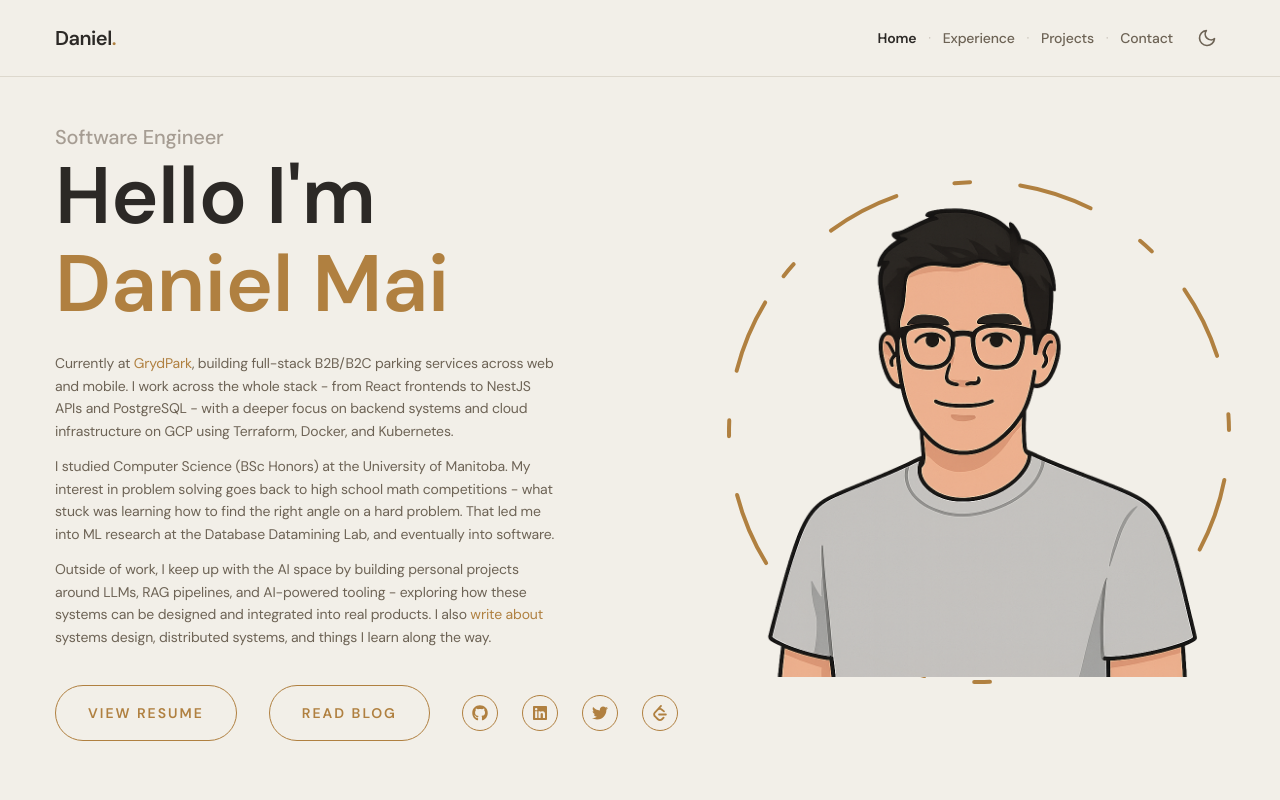
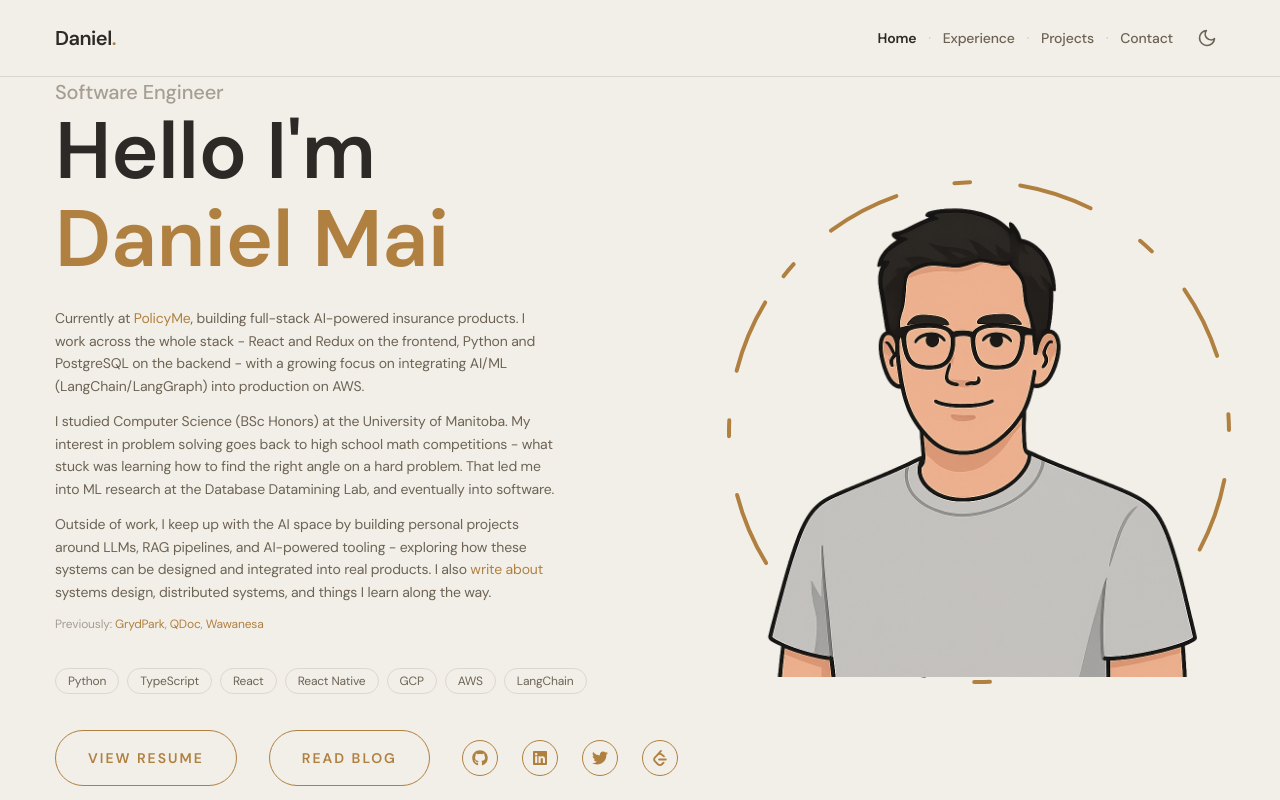
Before and after one commit to danielmai12/dmai-portfolio, a Next.js app: page / in a window 1280 px wide. Built offline with nearby package versions, Linux system fonts and the light colour scheme.

Commit message:
Update portfolio

```diff
--- a/src/app/experience/page.tsx
+++ b/src/app/experience/page.tsx
@@ -20,6 +20,21 @@ type Experience = {
 };
 
 const experiences: Experience[] = [
+  {
+    company: "PolicyMe",
+    url: "https://www.policyme.com/",
+    roles: [{ title: "Software Engineer", period: "July 2026 - Present" }],
+    location: "Toronto, Canada",
+    narrative:
+      "Joining PolicyMe to work across their AI-powered insurance platform — full-stack on **Python**, **React/Redux**, **PostgreSQL**, and **AWS**, with a focus on integrating AI/ML (document processing, data extraction, recommendation engines) into production alongside their senior AI engineers. Carrying the same **plan → execute → validate** discipline into a stack built around **LangChain/LangGraph** and **n8n** — scoping features and data pipelines up front, shipping incrementally, and building in the observability to prove correctness in production rather than assume it.",
+    bullets: [
+      "Full-stack feature development across **Python**, **React/Redux**, **PostgreSQL**, and **AWS** for an AI-powered web application.",
+      "Integrating AI models and third-party APIs for document processing, data extraction, and recommendation engines, working closely with senior engineers to get them production-ready.",
+      "Building scalable, secure, and observable cloud architecture and data pipelines feeding AI model training and inference.",
+      "Contributing to architecture planning, code review, and release planning, with end-to-end feature ownership once ramped up.",
+      "Participating in company-wide engineering initiatives — quarterly planning, hackathons, engineering guilds, and AI tooling experiments.",
+    ],
+  },
   {
     company: "GrydPark",
     url: "https://parkwithgryd.com/",
--- a/src/app/page.tsx
+++ b/src/app/page.tsx
@@ -25,19 +25,18 @@ const Home = () => {
               <p>
                 Currently at{" "}
                 <a
-                  href="https://parkwithgryd.com/"
+                  href="https://www.policyme.com/"
                   target="_blank"
                   rel="noopener noreferrer"
                   className="hover:underline"
                   style={{ color: "var(--accent-color)" }}
                 >
-                  GrydPark
+                  PolicyMe
                 </a>
-                , building full-stack B2B/B2C parking services across web and
-                mobile. I work across the whole stack - from React frontends to
-                NestJS APIs and PostgreSQL - with a deeper focus on backend
-                systems and cloud infrastructure on GCP using Terraform, Docker,
-                and Kubernetes.
+                , building full-stack AI-powered insurance products. I work
+                across the whole stack - React and Redux on the frontend, Python
+                and PostgreSQL on the backend - with a growing focus on
+                integrating AI/ML (LangChain/LangGraph) into production on AWS.
               </p>
               <p>
                 I studied Computer Science (BSc Honors) at the University of
@@ -59,10 +58,64 @@ const Home = () => {
                   style={{ color: "var(--accent-color)" }}
                 >
                   write about
+                </a>{" "}
+                systems design, distributed systems, and things I learn along
+                the way.
+              </p>
+              <p className="text-xs" style={{ color: "var(--muted-text)" }}>
+                Previously:{" "}
+                <a
+                  href="https://parkwithgryd.com/"
+                  target="_blank"
+                  rel="noopener noreferrer"
+                  className="hover:underline"
+                  style={{ color: "var(--accent-color)" }}
+                >
+                  GrydPark
                 </a>
-                {" "}systems design, distributed systems, and things I learn
-                along the way.
+                ,{" "}
+                <a
+                  href="https://qdoc.ca/"
+                  target="_blank"
+                  rel="noopener noreferrer"
+                  className="hover:underline"
+                  style={{ color: "var(--accent-color)" }}
+                >
+                  QDoc
+                </a>
+                ,{" "}
+                <a
+                  href="https://www.wawanesa.com/"
+                  target="_blank"
+                  rel="noopener noreferrer"
+                  className="hover:underline"
+                  style={{ color: "var(--accent-color)" }}
+                >
+                  Wawanesa
+                </a>
               </p>
+            </div>
+            <div className="flex flex-wrap gap-2 mb-9">
+              {[
+                "Python",
+                "TypeScript",
+                "React",
+                "React Native",
+                "GCP",
+                "AWS",
+                "LangChain",
+              ].map((tech) => (
+                <span
+                  key={tech}
+                  className="text-xs px-3 py-1 rounded-full"
+                  style={{
+                    border: "1px solid var(--border-color)",
+                    color: "var(--text-color)",
+                  }}
+                >
+                  {tech}
+                </span>
+              ))}
             </div>
             <div className="flex flex-col xl:flex-row items-center justify-start gap-8">
               <a
```
Also changed, not shown: .claude/settings.local.json.
